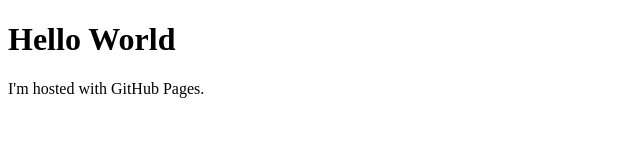
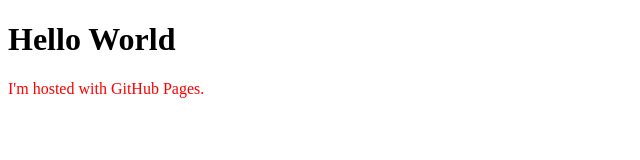
Before and after one commit to Manas-Bhalla/Manas-Bhalla.github.io, a plain HTML site: page index.html in a window 1280 px wide. Shown: the whole page, without its empty margins (0-640 px from the left). Drawn offline with Linux system fonts and the light colour scheme.

Commit message:
added css

```diff
--- a/index.html
+++ b/index.html
@@ -1,5 +1,8 @@
 <!DOCTYPE html>
 <html>
+    <head>
+        <link rel="stylesheet" href="styles.css">
+    </head>
 <body>
 <h1>Hello World</h1>
 <p>I'm hosted with GitHub Pages.</p>
--- /dev/null
+++ b/styles.css
@@ -0,0 +1,3 @@
+p {
+    color: red;
+  }
```
